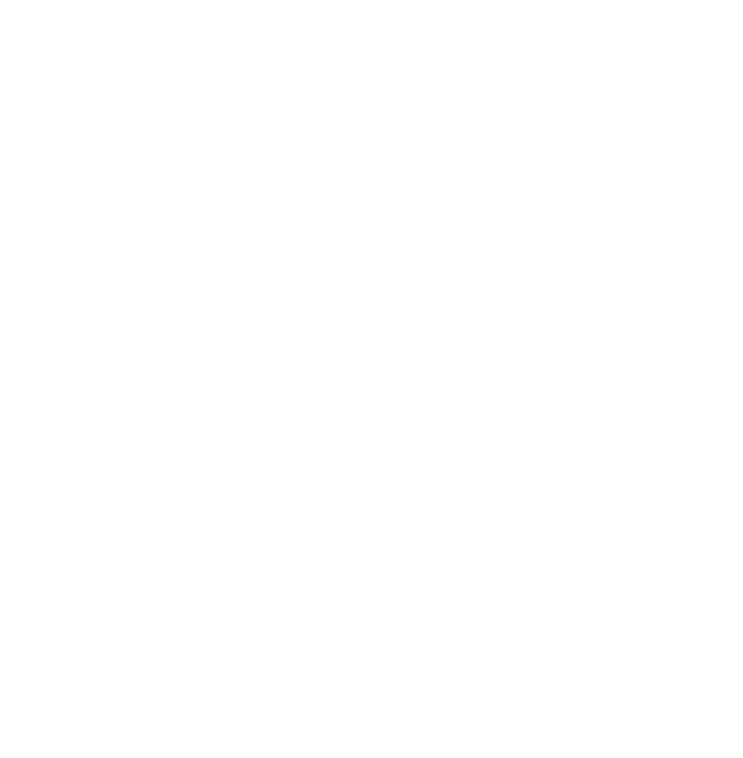
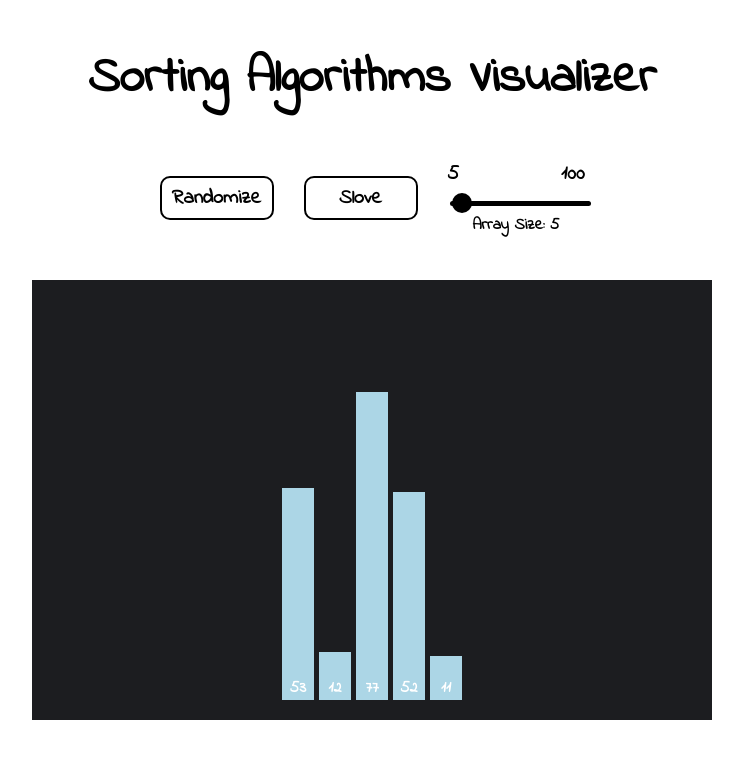
Before and after one commit to Momen-Odeh/Sorting-Algorithms-Visualizer, a plain HTML site: page index.html in a window 1280 px wide. Shown: the whole page, without its empty margins (268-1011 px from the left). Drawn offline with Linux system fonts and the light colour scheme.

Commit message:
GUI finish and randomize finish

```diff
--- a/index.css
+++ b/index.css
@@ -0,0 +1,119 @@
+body{
+    margin: 0 auto;
+    display: flex;
+    flex-direction: column;
+    align-items: center;
+}
+
+.title{
+    font-family: 'Indie Flower', cursive;
+    font-size: 50px;
+    font-weight: 600;
+}
+.btn{
+    /* background-color: #04AA6D; */
+    border-radius: 10px;
+    width: 80px;
+    height: 10px;
+    align-items: center;
+    justify-content: center;
+    display: flex;
+    padding: 15px;
+    border: solid 2px black;
+    cursor: pointer;
+    font-family: 'Indie Flower', cursive;
+    font-size: 20px;
+    font-weight: 700;
+}
+.control{
+    display: flex;
+    align-items: center;
+    column-gap: 30px;
+}
+.minMax{
+    display: flex;
+    justify-content: space-between;
+}
+.minMax p{
+    padding: 0;
+    margin: 0;
+    font-family: 'Indie Flower', cursive;
+    font-size: 20px;
+    font-weight: 700;
+}
+.currentSize{
+    display: flex;
+    justify-content: center;
+    font-family: 'Indie Flower', cursive;
+    /* font-size: 20px; */
+    font-weight: 700;
+}
+.currentSize p{
+    padding: 0;
+    margin: 0;
+}
+  /* The slider itself */
+  .slidecontainer{
+    margin: 3px 0;
+  }
+  .slider {
+    -webkit-appearance: none;
+    width: 100%;
+    height: 5px;
+    border-radius: 5px;
+    background: black;
+    outline: none;
+    /* opacity: 0.7; */
+    -webkit-transition: .2s;
+    transition: opacity .2s;
+    padding: 0px 2px;
+  }
+
+  .slider::-webkit-slider-thumb {
+    -webkit-appearance: none;
+    appearance: none;
+    width: 20px;
+    height: 20px;
+    border-radius: 50%;
+    background: black;
+    cursor: pointer;
+  }
+
+  .slider::-moz-range-thumb {
+    width: 25px;
+    height: 25px;
+    border-radius: 50%;
+    background: black;
+    cursor: pointer;
+  }
+/* End Slider */
+
+/* Sort Area*/
+.sortArea{
+    margin-top: 40px;
+    background-color: #1c1d20;
+    width: 50%;
+    height: 400px;
+    display: flex;
+    align-items: flex-end;
+    justify-content: center;
+    padding: 20px;
+    column-gap: 5px;
+}
+.col{
+    background-color: #acd6e6;
+    width: 5%;
+    height: 100%;
+    display: flex;
+    align-items: flex-end;
+    justify-content: center;
+}
+.col p{
+    margin: 0;
+    /* font-size: 16px; */
+    font-weight: 600;
+    color: #ffff;
+    font-family: 'Indie Flower', cursive;
+}
+
+/* End Sort Area*/
--- a/index.html
+++ b/index.html
@@ -6,9 +6,32 @@
     <meta name="viewport" content="width=device-width, initial-scale=1.0">
     <title>Sorting Algorithms Visualizer</title>
     <link rel="stylesheet" href="./index.css">
+    <link href="https://fonts.googleapis.com/css2?family=Indie+Flower&display=swap" rel="stylesheet">
 </head>
 <body>
 
+    <h2 class="title">Sorting Algorithms Visualizer</h2>
+    <div class="control">
+        <p class="btn" id="randomize-btn">Randomize</p>
+        <p class="btn" id="Slove-btn">Slove</p>
+        <div class="sliderElements">
+            <div class="minMax">
+                <p>5</p>
+                <p>100</p>
+            </div>
+            <div class="slidecontainer" id="slidecontainer">
+                <input step="1" type="range" min="5" max="100" value="5" class="slider" id="arraySize">
+            </div>
+            <div class="currentSize">
+                <p id="arraySizeLabel">Array Size: 5</p>
+            </div>
+        </div>
+    </div>
+    <div class="sortArea" id="sortArea">
+        <div class="col">
+            <p>5</p>
+        </div>
+    </div>
     <script src="./index.js"></script>
 </body>
 </html>
--- a/index.js
+++ b/index.js
@@ -0,0 +1,64 @@
+const arraySize = document.getElementById('arraySize')
+const arraySizeLabel = document.getElementById('arraySizeLabel')
+const randomizeBtn = document.getElementById('randomize-btn')
+const SloveBtn = document.getElementById('Slove-btn')
+const sortArea = document.getElementById('sortArea')
+
+let size = 5
+let arr = []
+let newColumn
+
+//Listeners
+randomizeBtn.addEventListener("click",randomElements)
+SloveBtn.addEventListener("click",sloveElements)
+arraySize.addEventListener('input',arraySizeControl)
+//
+function generateRandomArray(length) {
+    let arr = Array.from({length}, () => Math.floor(Math.random() * 100));
+    return arr;
+}
+function arraySizeControl(){
+    size = this.value
+    arraySizeLabel.innerHTML = `Array Size: ${size}`
+}
+
+function randomElements(){
+    arr = generateRandomArray(size)
+    console.log(sortArea.children.length);
+    let index=sortArea.children.length;
+    while (index !== 0) {
+        sortArea.children[--index].remove()
+    }
+    let col
+    for(let i=0;i<arr.length;i++)
+    {
+        col = newColumn.cloneNode(true)
+        col.style.height=`${arr[i]}%`
+        col.children[0].innerHTML =arr[i]
+        sortArea.append(col)
+    }
+    console.log(sortArea.children[0]);
+
+}
+function sloveElements (){
+
+    // console.log(sortArea.append(newColumn))
+}
+
+function initFirstSort()
+{
+    arr = generateRandomArray(5)
+    newColumn = sortArea.children[0].cloneNode(true)
+    sortArea.children[0].remove()
+    let col
+    for(let i=0;i<arr.length;i++)
+    {
+        col = newColumn.cloneNode(true)
+        col.style.height=`${arr[i]}%`
+        col.children[0].innerHTML =arr[i]
+        sortArea.append(col)
+    }
+}
+
+// Main Code ***************************
+initFirstSort()
```
